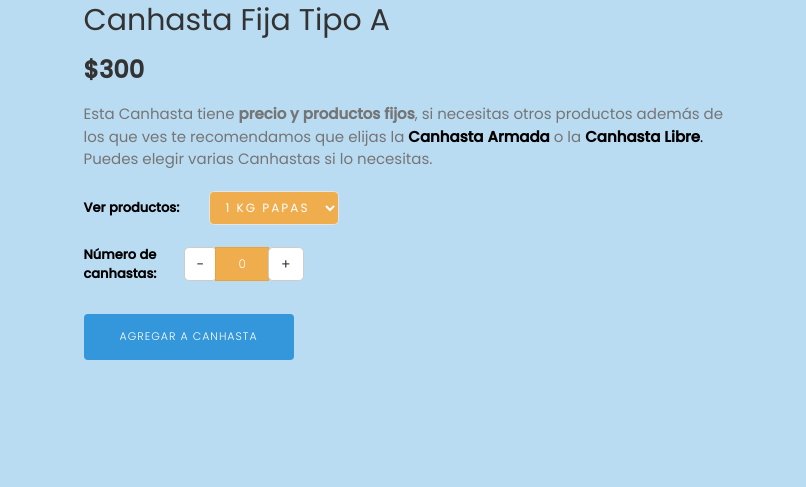
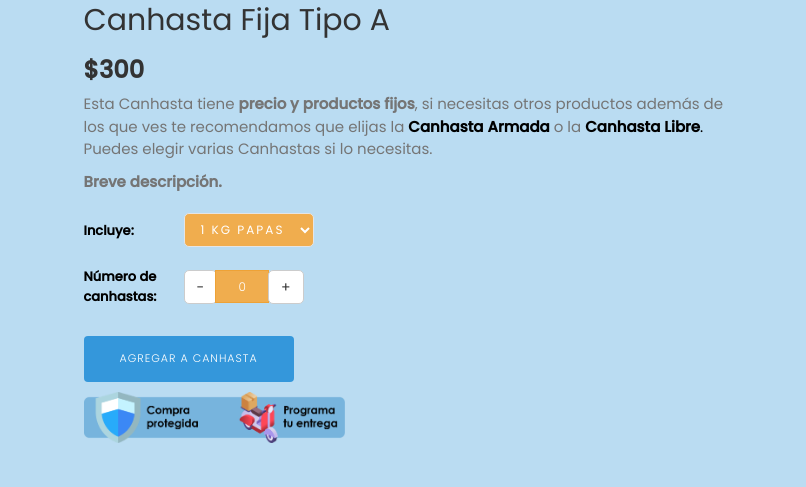
Before and after one commit to danielsan2020/CanhastaUsuario, a plain HTML site: page canhastafija.html in a window 1280 px wide. Shown: the part 279-766 px from the top of the page, 474-1280 px from the left. Drawn offline with Linux system fonts and the light colour scheme; a script that the page names is missing; files whose address does not match are found by name.

Commit message:
protegeydelivery

```diff
--- a/canhastafija.html
+++ b/canhastafija.html
@@ -147,9 +147,12 @@
 					<h2>Canhasta Fija Tipo A</h2>
 					<h3 class="product-price"><b>$300</b></h3>
 
-					<p class="product-description mt-20">
+					<p class="product-description">
 						Esta Canhasta tiene <b>precio y productos fijos</b>, si necesitas otros productos además de los que ves te recomendamos que elijas la <a href="#" target="_blank" class="card-link" data-toggle="modal" data-target="#QueesModalArmada"><b>Canhasta Armada</b></a> o la <a href="#" target="_blank" class="card-link" data-toggle="modal" data-target="#QueesModalLibre"><b>Canhasta Libre</b>.</a><br>
 						Puedes elegir varias Canhastas si lo necesitas.
+					</p>
+					<p class="product-description">
+						<b>Breve descripción.</b>
 					</p>
 
 					<!-- Modal -->
@@ -194,8 +197,8 @@
 					</div>
 
 					<div class="product-size">
-						<span>Ver productos:</span>
-						<select button class="form-control btn btn-warning canhasta-products">
+						<span>Incluye:</span>
+						<select button class="form-control btn btn-warning canhasta-productsfija">
 							<option>1 kg papas</option>
 							<option>1/2 kg jitomates</option>
 							<option>1/5 kg lechuga</option>
@@ -210,7 +213,8 @@
 							<input button class="btn btn-warning" id="product-quantity" type="text" value="0" name="product-quantity">
 						</div>
 					</div>
-					<a href="cart.html" class="btn btn-mainregistro mt-20">Agregar a Canhasta</a>
+					<a href="cart.html" class="btn btn-mainregistro mt-20">Agregar a Canhasta</a><br>
+					<img class="protege" src="images/programayprotege.png" height="40%" width="40%" alt="Delivery">
 				</div>
 			</div>
 		</div>
--- a/css/style.css
+++ b/css/style.css
@@ -1409,6 +1409,11 @@ input[type="email"]:focus, input[type="password"]:focus, input[type="text"]:focu
   margin-right: 5px;
 }
 
+
+.protege {
+margin-top: 10px;
+}
+
 .single-product-details .color-swatches li {
   display: inline-block;
 }
@@ -2592,6 +2597,10 @@ input[type="email"]:focus, input[type="password"]:focus, input[type="text"]:focu
   margin: 0 0 0 25px;
 }
 
+.canhasta-productsfija {
+  margin: 0 0 0 0;
+}
+
 
 @media (min-width: 1200px) {
   .canhasta-container {
```
Also changed, not shown: canhastaarmada.html (+5 -7 lines), canhastalibre.html (+4 -2 lines), registro2comercio.html (+1 -1 lines), images/perfilfoto.jpg (deleted), images/programayprotege.png (added), images/programayprotege.svg (added).
